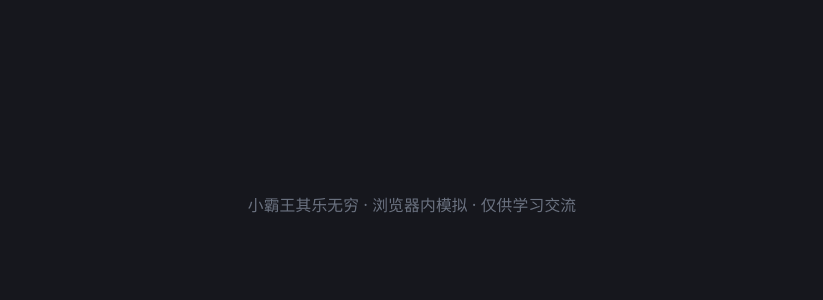
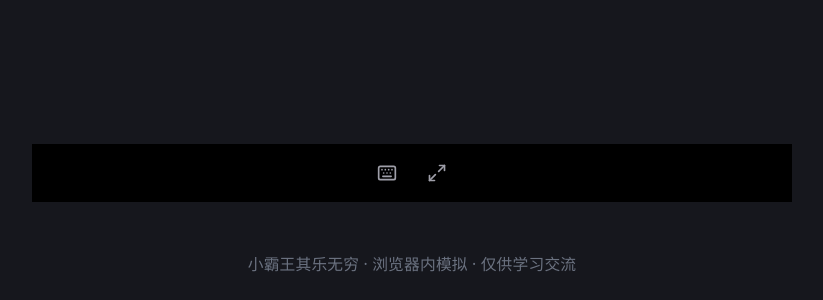
Before and after one commit to bianle/nes, a React (Vite) app: page /game/1 in a window 1280 px wide. Shown: the part 837-1137 px from the top of the page, without its empty margins (228-1051 px from the left). Before the commit the page ends 1078 px from the top, so only its background shows below. Built offline with nearby package versions, Linux system fonts and the light colour scheme.

Commit message:
feat: 添加新游戏条目“超级魂斗罗”至游戏列表，更新 GamePage 样式以优化布局和用户体验

```diff
--- a/src/data/roms.ts
+++ b/src/data/roms.ts
@@ -95,6 +95,14 @@ export const roms: RomEntry[] = [
     cover: 'https://nexus-alioss.oss-cn-beijing.aliyuncs.com/2_Chip_to_Dale_no_Daisakusen_2_J_c13ecc5727.png',
     romUrl: 'https://nexus-alioss.oss-cn-beijing.aliyuncs.com/2_1661eda835.nes',
   },
+  {
+    id: '10',
+    title: '超级魂斗罗',
+    description: '超级魂斗罗，打魂斗罗，街机移植的火爆手感。',
+    tags: ['射击', '双人'],
+    cover: 'https://nexus-alioss.oss-cn-beijing.aliyuncs.com/Super_C_U_c6b9029002.png',
+    romUrl: 'https://nexus-alioss.oss-cn-beijing.aliyuncs.com/_a176e2f4ed.nes',
+  },
 ]
 
 export function getRomById(id: string): RomEntry | undefined {
--- a/src/pages/GamePage.tsx
+++ b/src/pages/GamePage.tsx
@@ -473,7 +473,7 @@ export default function GamePage() {
       <h1 className="sr-only">{rom.title}</h1>
       <div
         ref={gameFrameRef}
-        className="group relative mx-auto w-full max-w-[min(760px,100%)] [&:fullscreen]:flex [&:fullscreen]:h-screen [&:fullscreen]:min-h-0 [&:fullscreen]:w-screen [&:fullscreen]:max-w-none [&:fullscreen]:items-center [&:fullscreen]:justify-center [&:fullscreen]:bg-black"
+        className="relative mx-auto flex w-full max-w-[min(760px,100%)] flex-col [&:fullscreen]:h-screen [&:fullscreen]:min-h-0 [&:fullscreen]:w-screen [&:fullscreen]:max-w-none [&:fullscreen]:bg-black"
       >
         {loading && !error && (
           <div
@@ -514,24 +514,32 @@ export default function GamePage() {
           </div>
         )}
         <div
+          className={
+            gameFullscreen
+              ? 'flex min-h-0 flex-1 items-center justify-center'
+              : undefined
+          }
+        >
+          <div
             ref={containerRef}
             className={`overflow-hidden bg-transparent leading-none outline-none [&_canvas]:block focus-visible:outline focus-visible:outline-2 focus-visible:outline-offset-[3px] focus-visible:outline-[var(--accent)] ${
               gameFullscreen
-              ? 'aspect-[256/240] w-[min(100%,min(100vw,calc(100dvh*256/240)))] max-w-full shrink-0'
+                ? 'aspect-[256/240] w-[min(100%,min(100vw,calc((100dvh-4rem)*256/240)))] max-w-full shrink-0'
                 : 'aspect-[256/240] w-full'
             }`}
             tabIndex={0}
             aria-label={`${rom.title} 游戏画面`}
           />
+        </div>
 
         <div
-          className="pointer-events-none absolute bottom-[max(0.5rem,env(safe-area-inset-bottom))] left-1/2 z-[2] flex -translate-x-1/2 items-center gap-2 rounded-[var(--radius-sm)] border border-[var(--border)]/70 bg-[var(--surface-2)]/72 px-2 py-1.5 opacity-0 shadow-lg backdrop-blur-md transition-opacity duration-200 group-focus-within:pointer-events-auto group-focus-within:opacity-100 group-hover:pointer-events-auto group-hover:opacity-100"
+          className="z-[2] flex w-full shrink-0 items-center justify-center gap-2 bg-black px-2 py-2 pb-[max(0.5rem,env(safe-area-inset-bottom))]"
           role="toolbar"
           aria-label="游戏工具"
         >
           <button
             type="button"
-            className="inline-flex size-9 shrink-0 items-center justify-center rounded-md text-[var(--text-muted)] transition-colors hover:bg-[var(--accent-soft)] hover:text-[var(--accent)] focus-visible:outline focus-visible:outline-2 focus-visible:outline-offset-2 focus-visible:outline-[var(--accent)]"
+            className="inline-flex size-9 shrink-0 items-center justify-center rounded-md text-zinc-400 transition-colors hover:bg-white/10 hover:text-zinc-100 focus-visible:outline focus-visible:outline-2 focus-visible:outline-offset-2 focus-visible:outline-[var(--accent)]"
             aria-label="自定义按键"
             aria-expanded={keysHelpOpen}
             aria-haspopup="dialog"
@@ -543,7 +551,7 @@ export default function GamePage() {
           </button>
           <button
             type="button"
-            className="inline-flex size-9 shrink-0 items-center justify-center rounded-md text-[var(--text-muted)] transition-colors hover:bg-[var(--accent-soft)] hover:text-[var(--accent)] focus-visible:outline focus-visible:outline-2 focus-visible:outline-offset-2 focus-visible:outline-[var(--accent)]"
+            className="inline-flex size-9 shrink-0 items-center justify-center rounded-md text-zinc-400 transition-colors hover:bg-white/10 hover:text-zinc-100 focus-visible:outline focus-visible:outline-2 focus-visible:outline-offset-2 focus-visible:outline-[var(--accent)]"
             aria-label={gameFullscreen ? '退出全屏' : '全屏'}
             aria-pressed={gameFullscreen}
             title={gameFullscreen ? '退出全屏' : '全屏'}
```
Lines whose indentation alone changed are shown as unchanged.
